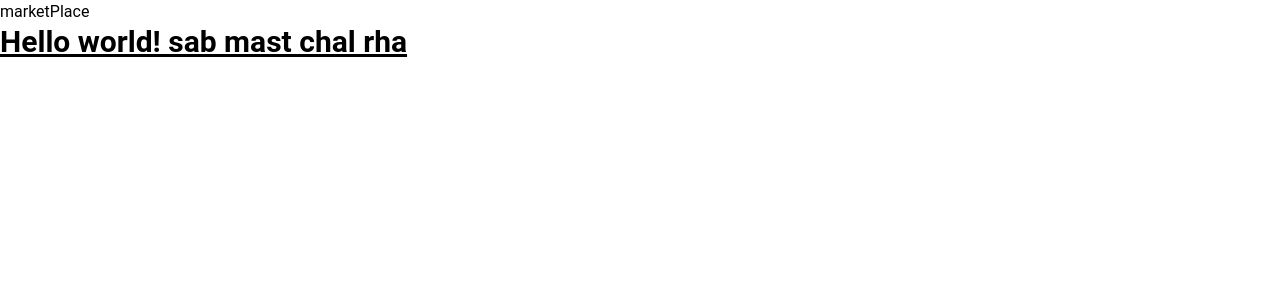
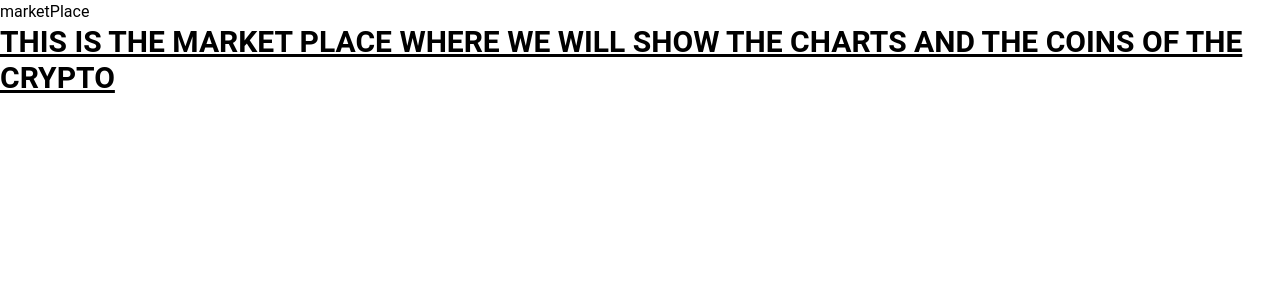
Before and after one commit to aakash-garg10/CryptoMarket, a Next.js app: page /marketPlace in a window 1280 px wide. Shown: the top 300 px of the page. Built offline with nearby package versions, Linux system fonts and the light colour scheme.

Commit message:
changes done

```diff
--- a/pages/marketPlace.js
+++ b/pages/marketPlace.js
@@ -7,8 +7,7 @@ const marketPlace = () => {
     <div>marketPlace
 
 <h1 className="text-3xl font-bold underline">
-      Hello world!
-      sab mast chal rha
+     THIS IS THE MARKET PLACE WHERE WE WILL SHOW THE CHARTS AND THE COINS OF THE CRYPTO
     </h1>
     </div>
   )
```
Also changed, not shown: styles/Landing.module.css (+0 -8 lines).
